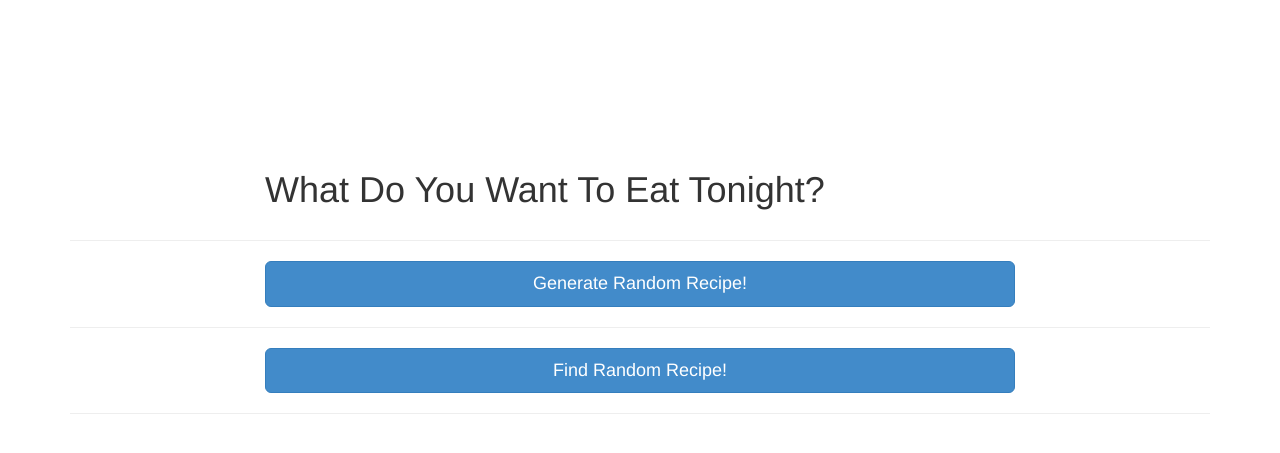
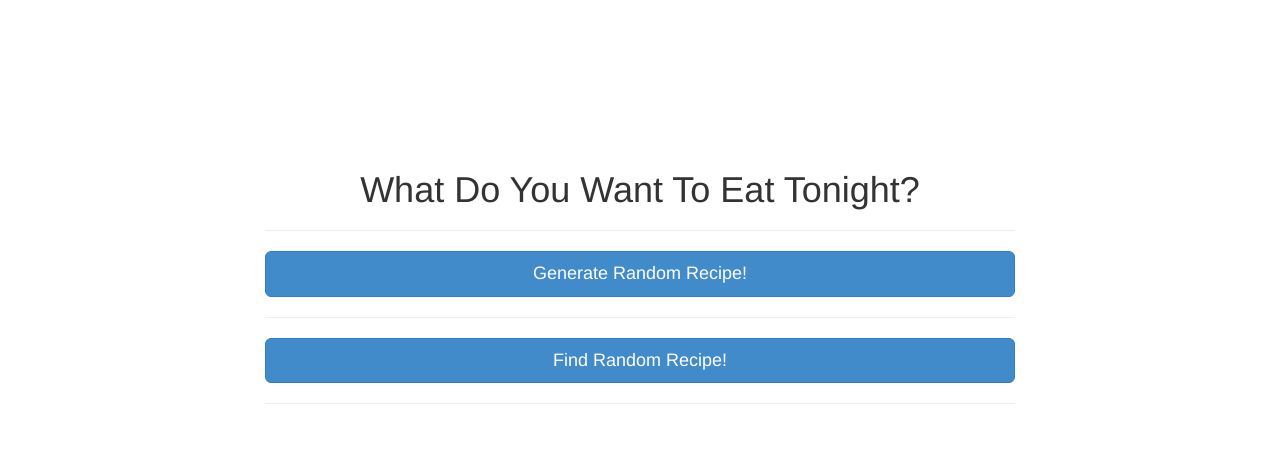
Before and after one commit to noahdayan/noahdayan.github.io, a Jekyll site: the page recipe-generator.html, which Jekyll copies as it is, in a window 1280 px wide. Shown: the top 453 px of the page. Built offline with Jekyll 4.4.1, drawn with Linux system fonts in a browser that asks for light colours.

Commit message:
Update recipe-generator.html

```diff
--- a/recipe-generator.html
+++ b/recipe-generator.html
@@ -34,31 +34,31 @@
             <div class="row">
     			<div class="col-md-8 col-md-offset-2">
 
-                    <h1>What Do You Want To Eat Tonight?</h1>
+                    <h1 class="text-center">What Do You Want To Eat Tonight?</h1>
+                    <hr>
 
     			</div>
     		</div>
-            <hr>
     		<div class="row">
     			<div class="col-md-8 col-md-offset-2">
 
                     <a id="generateRecipeButton" class="btn btn-primary btn-lg btn-block" href="#" role="button">Generate Random Recipe!</a>
 
                     <div id="generateRecipeName" class="text-center"></div>
+                    <hr>
 
     			</div>
     		</div>
-            <hr>
             <div class="row">
     			<div class="col-md-8 col-md-offset-2">
 
                     <a id="findRecipeButton" class="btn btn-primary btn-lg btn-block" href="#" role="button">Find Random Recipe!</a>
 
                     <div id="findRecipeName" class="text-center"></div>
+                    <hr>
 
     			</div>
     		</div>
-            <hr>
         </div>
 
     <!-- jQuery (necessary for Bootstrap's JavaScript plugins) -->
```
